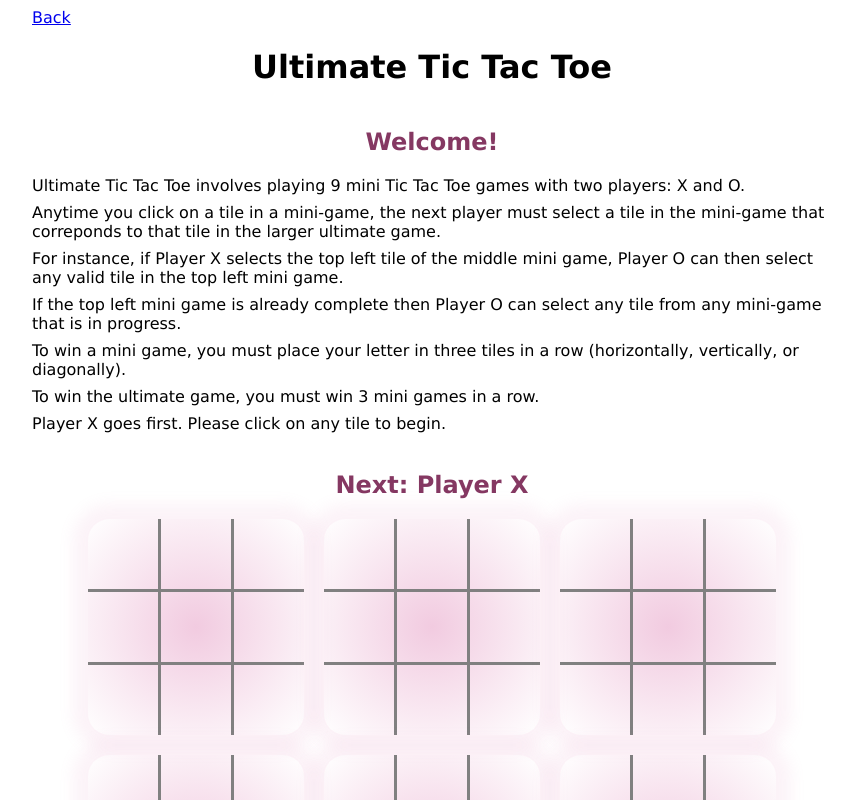
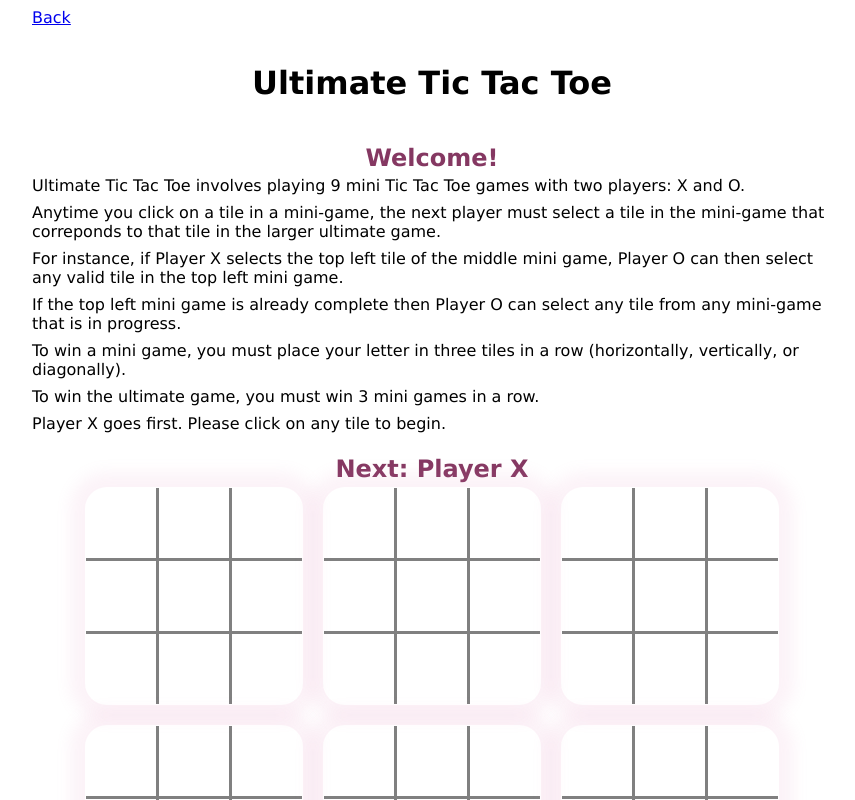
Before and after one commit to sophialuo/sophialuo.me, a Next.js app: page /ultimate-tic-tac-toe in a window 1280 px wide. Shown: the top 800 px of the page, without its empty margins (208-1063 px from the left). Built offline with nearby package versions, Linux system fonts and the light colour scheme.

Commit message:
design nits

```diff
--- a/app/components/Home/BodyRow.css
+++ b/app/components/Home/BodyRow.css
@@ -19,4 +19,5 @@
     display: flex;
     align-items: center;
     justify-content: center;
+    cursor: pointer;
 }
--- a/app/components/UltimateTicTacToe/styles.css
+++ b/app/components/UltimateTicTacToe/styles.css
@@ -17,8 +17,17 @@
     height:100%;
 }
 
+h1 {
+    padding: 16px
+}
+
 h1:hover {
+    padding: 16px;
     animation: wiggle 0.7s;
+}
+
+h2 {
+    margin: 4px;
 }
 
 @keyframes wiggle {
@@ -70,11 +79,12 @@ h1:hover {
 .board {
     flex-direction: column;
     display: flex;
+    padding: 1px;
 }
 
 .board-focused {
     border-radius: 10%;
-    background: radial-gradient(#e087b86f, transparent);
+    color: #853862;
     box-shadow: 0 0 15px 15px #e087b819;
 }
 
@@ -109,7 +119,7 @@ h1:hover {
 
 .tile-hover {
     cursor: pointer;
-    background: radial-gradient(#e087b8ae, transparent);
+    background: radial-gradient(#e087b86f, transparent);
 }
 
 .tile-icon {
```
